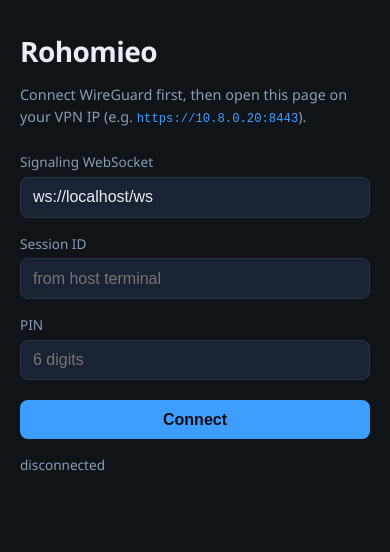
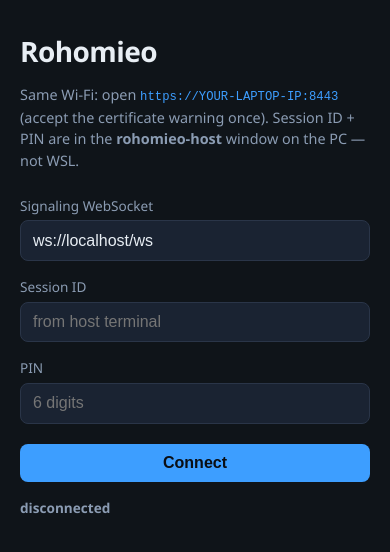
Before and after one commit to jrb00013/rohomieo, a React (Vite) app in the folder web/: page / in a window 390 px wide. Shown: the top 552 px of the page. Built offline with nearby package versions, Linux system fonts and the light colour scheme.

Commit message:
fix(web): connection timeout and clear status when signaling stalls
Stuck on "connecting" usually means the WebSocket never opened (cert or
wrong URL). Add a 12s timeout, registering state, PIN/session trimming,
and actionable error text for phones.

```diff
--- a/web/src/App.tsx
+++ b/web/src/App.tsx
@@ -34,7 +34,7 @@
     const viewer = new RohomieoViewer({
       onState: (s, d) => {
         setState(s);
-        if (d) setDetail(d);
+        setDetail(d ?? "");
       },
       onVideo: (stream) => {
         const el = videoRef.current;
@@ -91,6 +91,11 @@
   };
 
   const connected = state === "connected";
+  const busy =
+    state === "connecting" ||
+    state === "registering" ||
+    state === "waiting_host" ||
+    state === "negotiating";
 
   return (
     <div className="app">
@@ -98,8 +103,9 @@
         <section className="panel connect-panel">
           <h1>Rohomieo</h1>
           <p className="hint">
-            Connect WireGuard first, then open this page on your VPN IP (e.g.{" "}
-            <code>https://10.8.0.20:8443</code>).
+            Same Wi‑Fi: open <code>https://YOUR-LAPTOP-IP:8443</code> (accept the
+            certificate warning once). Session ID + PIN are in the{" "}
+            <strong>rohomieo-host</strong> window on the PC — not WSL.
           </p>
           <label>
             Signaling WebSocket
@@ -127,12 +133,17 @@
             />
           </label>
           <div className="actions">
-            <button type="button" className="primary" onClick={connect}>
-              Connect
+            <button
+              type="button"
+              className="primary"
+              onClick={connect}
+              disabled={busy}
+            >
+              {busy ? "Working…" : "Connect"}
             </button>
           </div>
-          <p className="status">
-            {state}
+          <p className="status" role="status">
+            <strong>{statusLabel(state)}</strong>
             {detail ? ` — ${detail}` : ""}
           </p>
         </section>
@@ -189,3 +200,22 @@
     </div>
   );
 }
+
+function statusLabel(state: ConnectionState): string {
+  switch (state) {
+    case "connecting":
+      return "Connecting to signaling…";
+    case "registering":
+      return "Registering…";
+    case "waiting_host":
+      return "Waiting for host";
+    case "negotiating":
+      return "Starting video…";
+    case "connected":
+      return "Connected";
+    case "error":
+      return "Error";
+    default:
+      return state;
+  }
+}
--- a/web/src/webrtc.ts
+++ b/web/src/webrtc.ts
@@ -3,6 +3,7 @@
 export type ConnectionState =
   | "disconnected"
   | "connecting"
+  | "registering"
   | "waiting_host"
   | "negotiating"
   | "connected"
@@ -21,27 +22,73 @@
   private dc: RTCDataChannel | null = null;
   private frameUrl: string | null = null;
   private heartbeatTimer: number | null = null;
+  private connectTimer: number | null = null;
 
   constructor(private cb: ViewerCallbacks) {}
 
   connect(signalingUrl: string, sessionId: string, pin: string) {
     this.cleanup();
-    this.cb.onState("connecting");
-    const ws = new WebSocket(signalingUrl);
+    const url = signalingUrl.trim();
+    const sid = sessionId.trim().replace(/\s+/g, "");
+    const pinCode = pin.trim().replace(/\D/g, "").slice(0, 6);
+
+    if (typeof window !== "undefined" && window.location.protocol === "https:" && url.startsWith("ws://")) {
+      this.cb.onState(
+        "error",
+        "Use wss:// (not ws://) — this page is HTTPS"
+      );
+      return;
+    }
+
+    this.cb.onState("connecting", `Opening ${url}`);
+    const ws = new WebSocket(url);
     this.ws = ws;
 
+    this.connectTimer = window.setTimeout(() => {
+      if (ws.readyState === WebSocket.CONNECTING) {
+        ws.close();
+        this.cb.onState(
+          "error",
+          "Timed out reaching signaling. On the phone: open https://YOUR-PC-IP:8443 first, accept the security warning, then connect. Ensure the host window is open on the laptop."
+        );
+      }
+    }, 12_000);
+
     ws.onopen = () => {
-      send(ws, { type: "register_viewer", session_id: sessionId, pin });
+      if (this.connectTimer) clearTimeout(this.connectTimer);
+      this.connectTimer = null;
+      this.cb.onState("registering", "Checking session and PIN…");
+      send(ws, { type: "register_viewer", session_id: sid, pin: pinCode });
       this.startHeartbeat(ws);
     };
 
     ws.onmessage = async (ev) => {
-      const msg = JSON.parse(ev.data as string) as SignalMessage;
-      await this.handleSignal(msg);
+      try {
+        const msg = JSON.parse(ev.data as string) as SignalMessage;
+        await this.handleSignal(msg);
+      } catch (e) {
+        this.cb.onState("error", `Bad message from server: ${e}`);
+      }
     };
 
-    ws.onerror = () => this.cb.onState("error", "WebSocket failed");
-    ws.onclose = () => this.cb.onState("disconnected");
+    ws.onerror = () => {
+      if (this.connectTimer) clearTimeout(this.connectTimer);
+      this.cb.onState(
+        "error",
+        "WebSocket failed — wrong URL or certificate not trusted. Visit https://your-laptop-ip:8443 in Safari/Chrome first and tap Advanced → Proceed."
+      );
+    };
+    ws.onclose = (ev) => {
+      if (this.connectTimer) clearTimeout(this.connectTimer);
+      if (ev.code !== 1000 && this.ws === ws) {
+        this.cb.onState(
+          "error",
+          ev.reason || `Connection closed (code ${ev.code})`
+        );
+      } else {
+        this.cb.onState("disconnected");
+      }
+    };
   }
 
   disconnect() {
@@ -52,6 +99,8 @@
   private cleanup() {
     if (this.frameUrl) URL.revokeObjectURL(this.frameUrl);
     this.frameUrl = null;
+    if (this.connectTimer) clearTimeout(this.connectTimer);
+    this.connectTimer = null;
     if (this.heartbeatTimer) clearInterval(this.heartbeatTimer);
     this.dc?.close();
     this.pc?.close();
```
